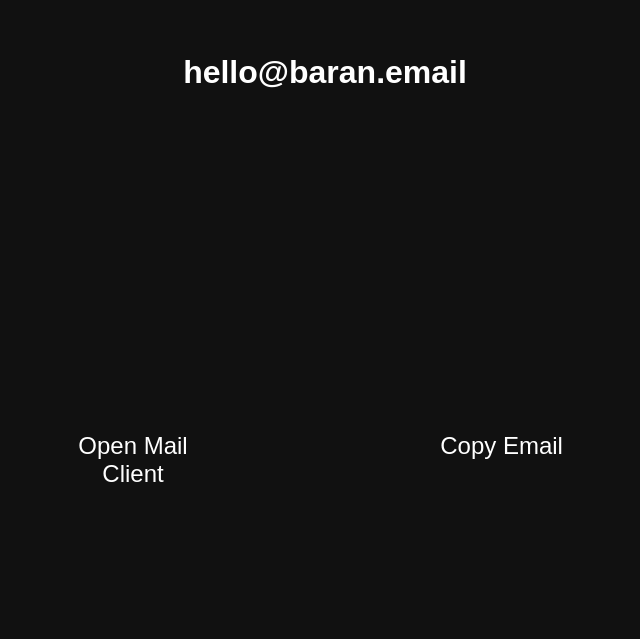
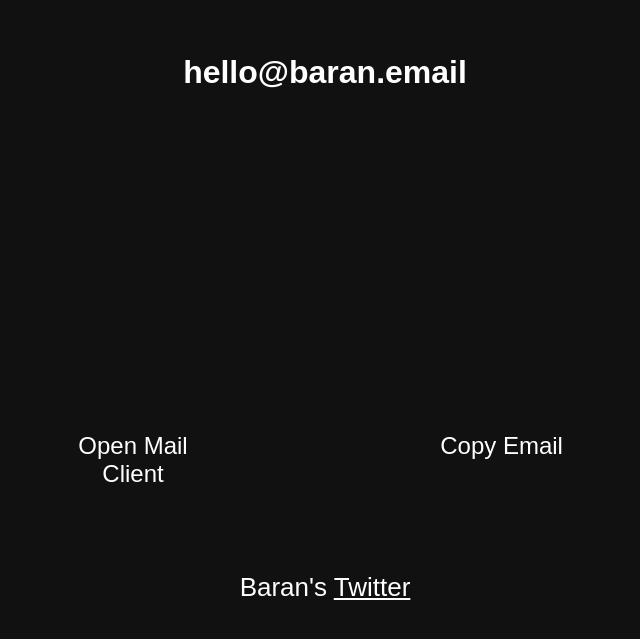
Before and after one commit to 8aran/baran.email, a plain HTML site: page index.html in a window 1280 px wide. Shown: the part 117-756 px from the top of the page, without its empty margins (315-955 px from the left). Drawn offline with Linux system fonts and the light colour scheme.

Commit message:
added twitter

```diff
--- a/index.html
+++ b/index.html
@@ -3,19 +3,23 @@
 	<head>
 		<meta charset="UTF-8" />
 		<meta name="viewport" content="width=device-width, initial-scale=1.0" />
-		<!-- <meta http-equiv="refresh" content="0; url=mailto:hello@baran.email" /> -->
 		<link rel="stylesheet" href="style.css" />
 		<title>hello@baran.email | Email Baran</title>
 	</head>
 	<body>
 		<div class="container">
 			<h1 id="email">hello@baran.email</h1>
-			<a href="mailto:hello@baran.email">Open Mail Client</a>
+			<a id="mailtoemail" href="mailto:hello@baran.email"
+				>Open Mail Client</a
+			>
 			<div class="copytoclip">
 				<button id="copyemail">Copy Email</button>
 			</div>
 		</div>
-
+		<p id="whois">
+			Baran's
+			<a id="twitter" href="https://twitter.com/brnbbr">Twitter</a>
+		</p>
 		<script src="app.js"></script>
 	</body>
 </html>
--- a/style.css
+++ b/style.css
@@ -21,7 +21,7 @@ h1 {
 	text-align: center;
 }
 
-a {
+#mailtoemail {
 	text-align: center;
 }
 
@@ -30,7 +30,7 @@ a:link {
 	color: white;
 }
 
-a,
+#mailtoemail,
 .copytoclip {
 	flex: auto;
 	margin: 0 1rem;
@@ -39,13 +39,13 @@ a,
 	background-color: #111111;
 }
 @media (min-width: 720px) {
-	a,
+	#mailtoemail,
 	.copytoclip {
 		flex: 0 0 20%;
 	}
 }
 
-a,
+#mailtoemail,
 button {
 	color: white;
 	font-size: 1.5rem;
@@ -66,3 +66,16 @@ button {
 .hidden {
 	display: none;
 }
+
+#whois {
+	color: white;
+	font-size: 26px;
+	position: absolute;
+	bottom: 10%;
+	left: 50%;
+	transform: translate(-50%, 0);
+}
+
+#twitter {
+	text-decoration: underline;
+}
```
